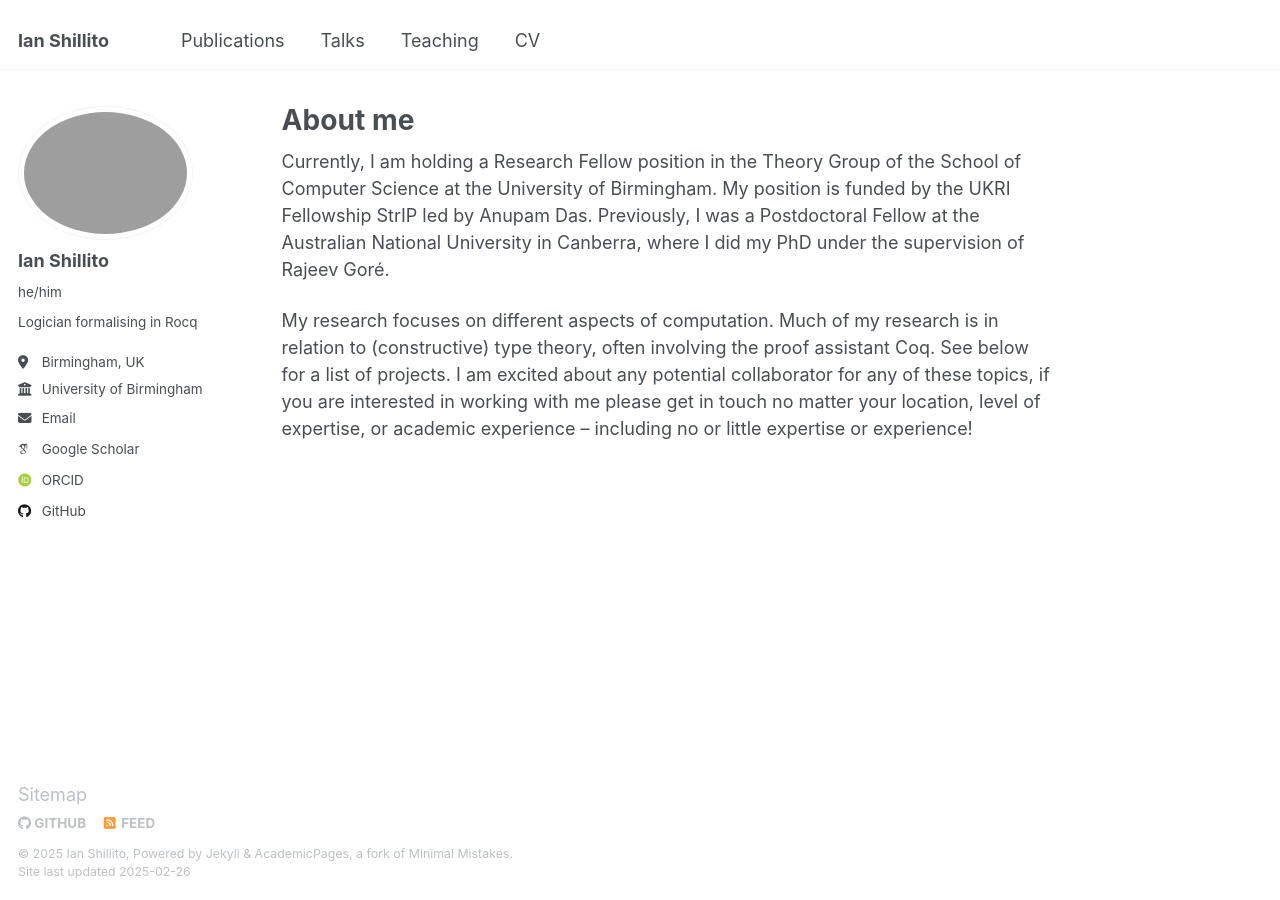
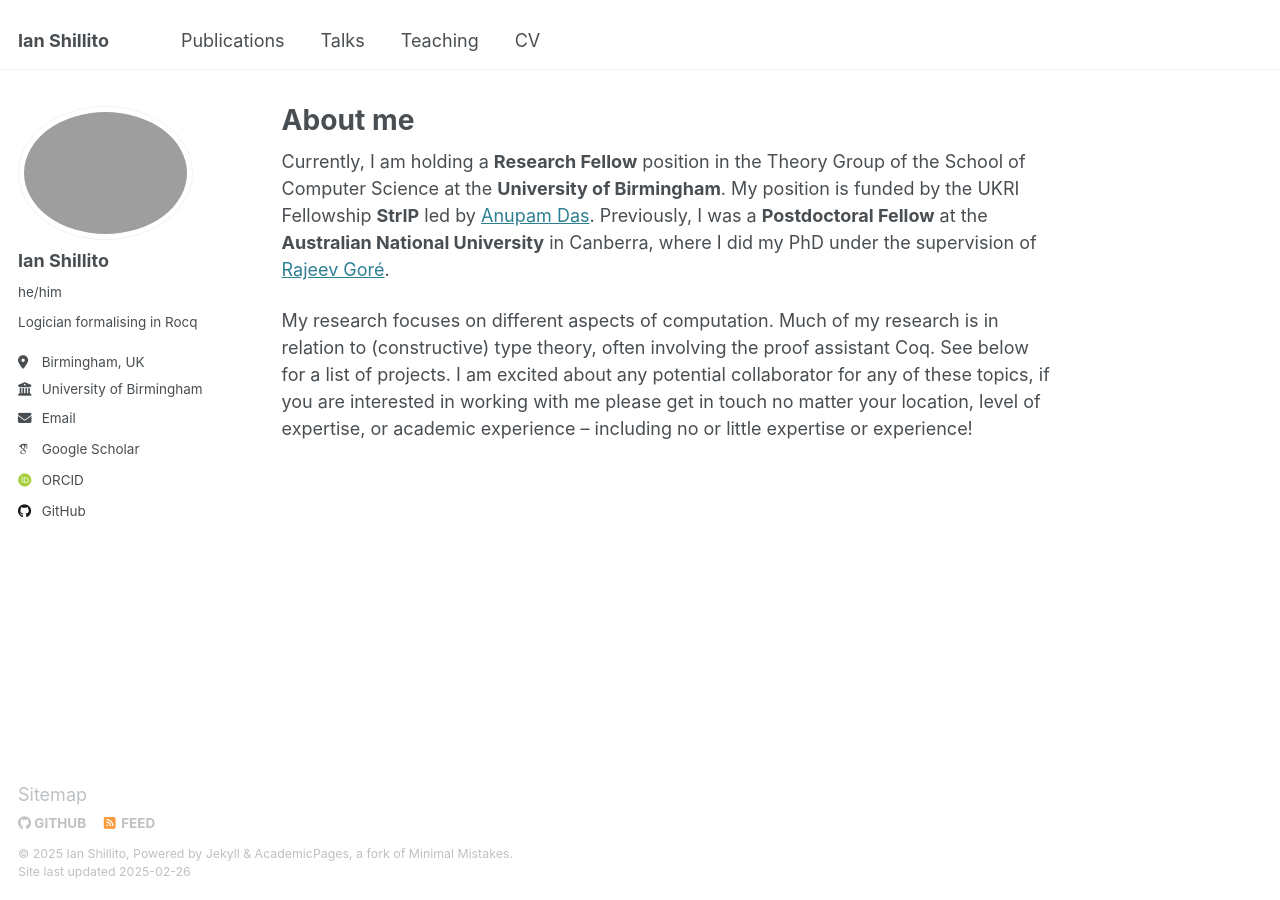
Before and after one commit to ianshil/ianshil.github.io, a Jekyll site: the page built from _pages/about.md, in a window 1280 px wide. Built offline with Jekyll 4.4.1, drawn with Linux system fonts in a browser that asks for light colours; some web fonts are replaced; part of the change alters nothing that is shown.

```diff
--- a/_pages/about.md
+++ b/_pages/about.md
@@ -7,6 +7,6 @@ redirect_from:
   - /about.html
 ---
 
-Currently, I am holding a Research Fellow position in the Theory Group of the School of Computer Science at the University of Birmingham. My position is funded by the UKRI Fellowship StrIP led by Anupam Das. Previously, I was a Postdoctoral Fellow at the Australian National University in Canberra, where I did my PhD under the supervision of Rajeev Goré.
+Currently, I am holding a __Research Fellow__ position in the Theory Group of the School of Computer Science at the __University of Birmingham__. My position is funded by the UKRI Fellowship __StrIP__ led by [Anupam Das](https://www.anupamdas.com). Previously, I was a __Postdoctoral Fellow__ at the __Australian National University__ in Canberra, where I did my PhD under the supervision of [Rajeev Goré](https://scholar.google.co.uk/citations?user=2lWIhEgAAAAJ&hl).
 
 My research focuses on different aspects of computation. Much of my research is in relation to (constructive) type theory, often involving the proof assistant Coq. See below for a list of projects. I am excited about any potential collaborator for any of these topics, if you are interested in working with me please get in touch no matter your location, level of expertise, or academic experience – including no or little expertise or experience!
```
